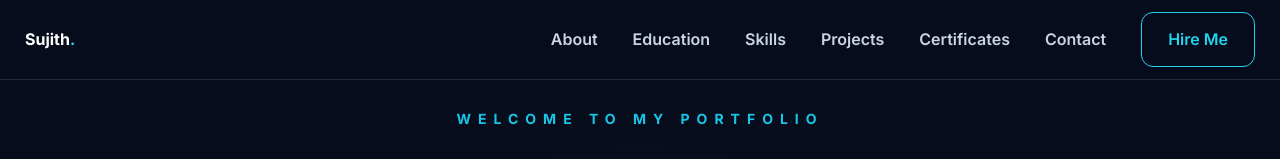
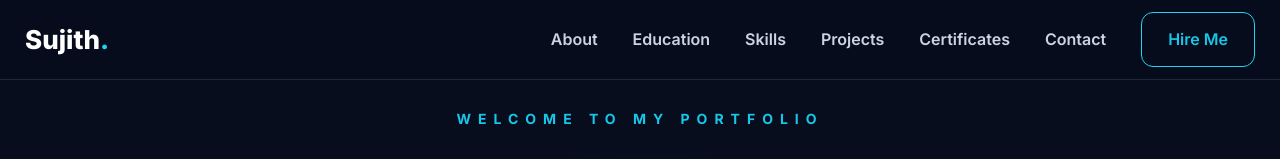
Before and after one commit to vtu26220-boop/Pathuri_Sujith_Reddy_portfolio, a React (Vite) app: page /#/ in a window 1280 px wide. Shown: the top 159 px of the page. Built offline with nearby package versions, Linux system fonts and the light colour scheme; no server answers; the database is empty.

Commit message:
Fix portfolio navigation

```diff
--- a/src/styles/globals.css
+++ b/src/styles/globals.css
@@ -1169,52 +1169,3 @@ button {
 .navbar .logo span {
   color: #22d3ee;
 }
-
-/* FINAL NAVBAR BUTTON FIX */
-
-.navbar button.logo {
-  appearance: none;
-  -webkit-appearance: none;
-  background: transparent !important;
-  border: none !important;
-  outline: none;
-  color: #ffffff !important;
-  font-family: inherit;
-  font-size: inherit;
-  font-weight: 700;
-  cursor: pointer;
-}
-
-.navbar button.logo span {
-  color: #22d3ee !important;
-}
-
-.nav-links button {
-  appearance: none;
-  -webkit-appearance: none;
-  background: transparent !important;
-  border: none !important;
-  outline: none;
-  color: #cbd5e1 !important;
-  font-family: inherit;
-  font-size: inherit;
-  font-weight: 600;
-  cursor: pointer;
-}
-
-.nav-links button:hover {
-  color: #22d3ee !important;
-}
-
-.nav-links button.hire-btn {
-  background: transparent !important;
-  border: 1px solid #22d3ee !important;
-  color: #22d3ee !important;
-  padding: 14px 26px;
-  border-radius: 12px;
-}
-
-.nav-links button.hire-btn:hover {
-  background: #22d3ee !important;
-  color: #020617 !important;
-}
```
